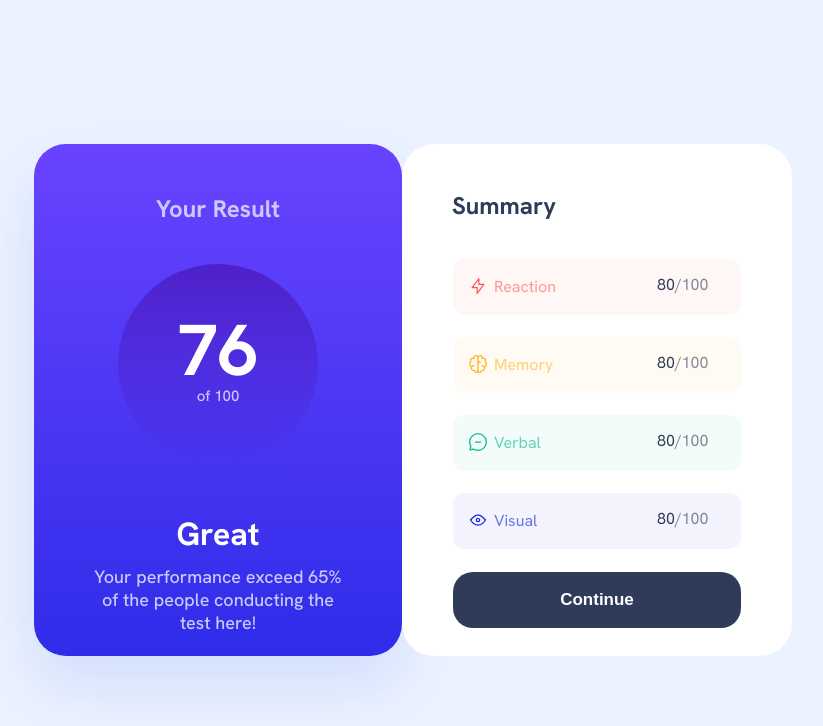
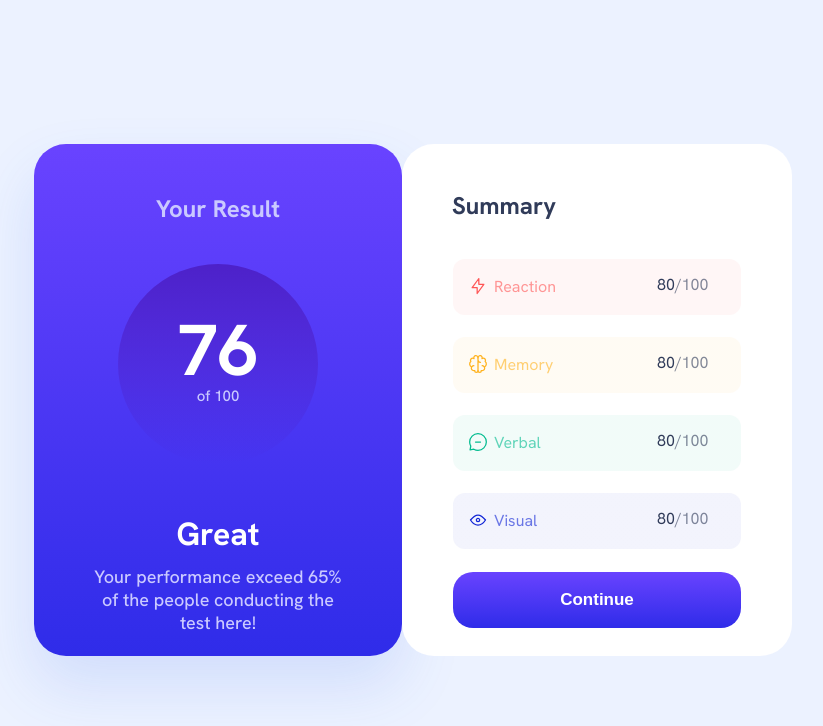
Before and after one commit to aniabaishvili/results-summary-component, a React (Create React App) app: page / in a window 1280 px wide. In both pictures the pointer is over the button "Continue". Shown: the top 726 px of the page, without its empty margins (227-1050 px from the left). Built offline with nearby package versions, Linux system fonts and the light colour scheme.

Commit message:
add hover element

```diff
--- a/src/components/Main/Main.css
+++ b/src/components/Main/Main.css
@@ -136,6 +136,12 @@ span{
         margin: 8px auto 10px auto;
     }
 
+    button:hover{
+        cursor: pointer;
+        background: linear-gradient(180deg, #7755FF 0%, #6943FF 0.01%, #2F2CE9 100%);
+
+    }
+
     .numbers-div{
         width:60px;
         transform: translateX(30px);
```
